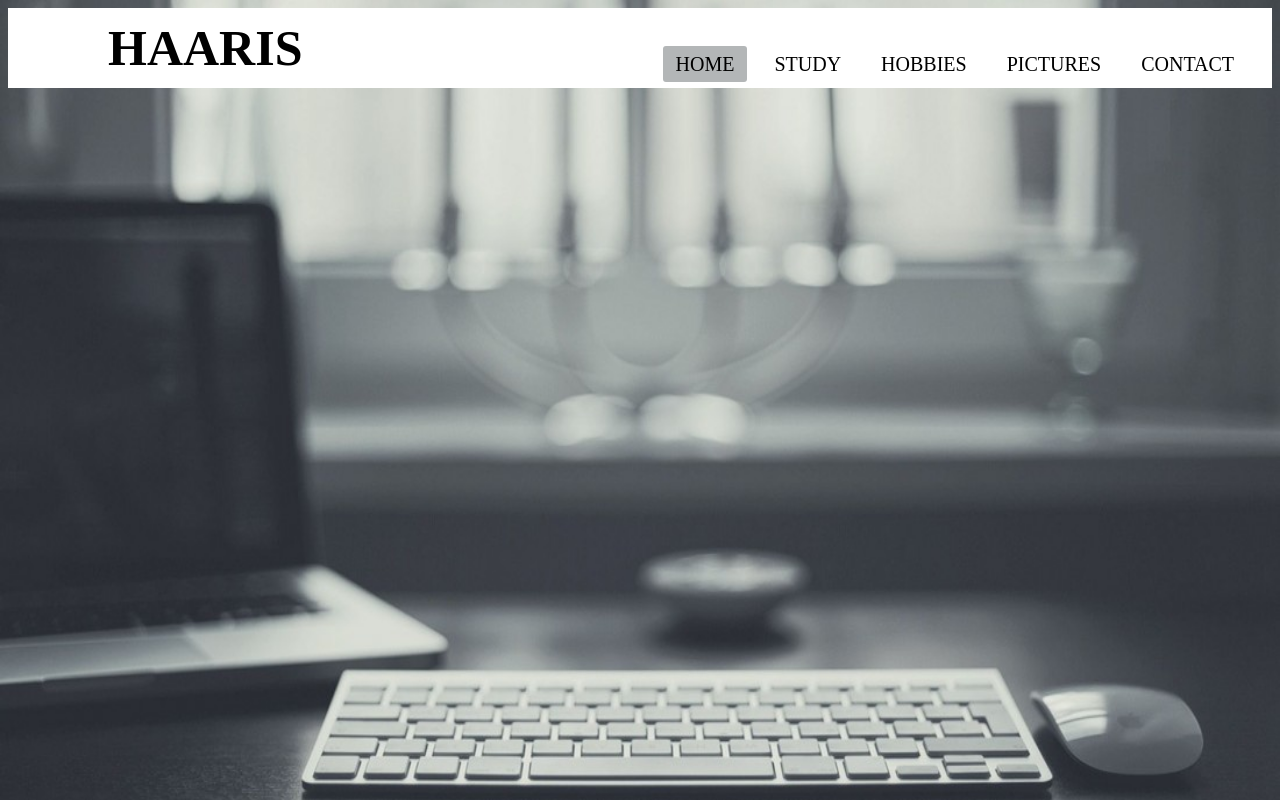
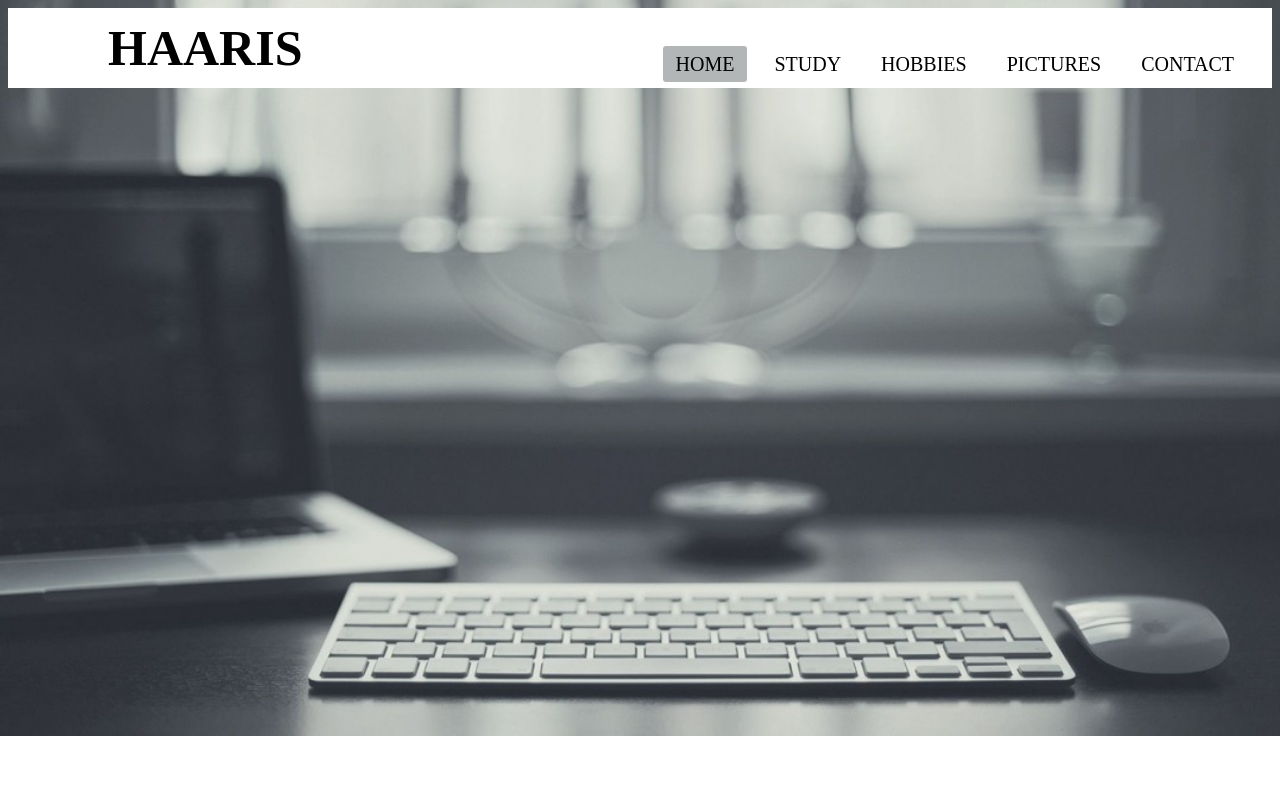
Before and after one commit to hsk8785/HaarisWeb, a plain HTML site: page index.html in a window 1280 px wide. Drawn offline with Linux system fonts and the light colour scheme.

Commit message:
Update css.css

```diff
--- a/css.css
+++ b/css.css
@@ -10,7 +10,7 @@
 body{
   font-family: montessarat;
   background: url("bg1.jpg") no-repeat;
-  background-size:100% 115%;
+  background-size:cover;
   height: calc(100vh - 80px);
 }
 
```
